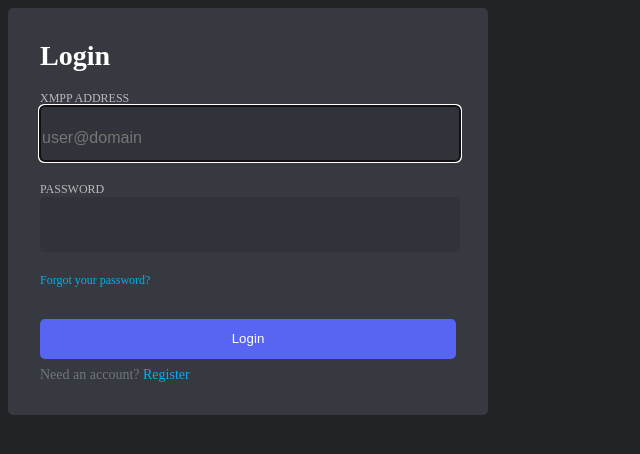
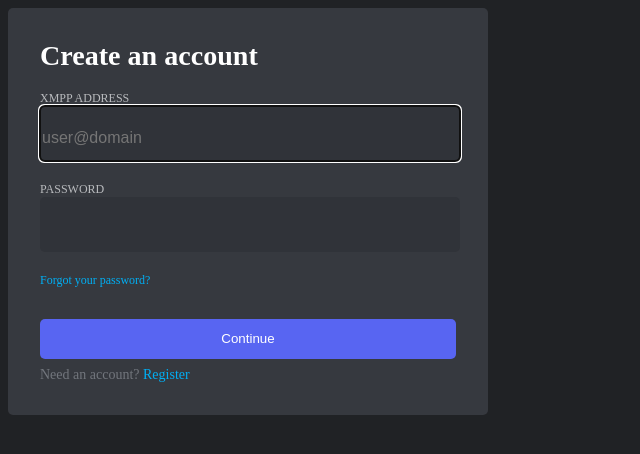
Before and after one commit to Official-NotaNorthKorean/dilate, a plain HTML site: page register/index.html in a window 1280 px wide. Shown: the whole page, without its empty margins (0-640 px from the left). Drawn offline with Linux system fonts and the light colour scheme.

Commit message:
modified:   index.html

```diff
--- a/register/index.html
+++ b/register/index.html
@@ -1,7 +1,7 @@
 <!DOCTYPE html>
 <html>
 	<head>
-		<title>dilate login</title>
+		<title>dilate register</title>
 		<link rel="stylesheet" type="text/css" href="index.css">
 		<link rel="icon" type="image/svg+xml" href="../images/xmpp-logo.svg">
 	</head>
@@ -9,7 +9,7 @@
 		<div class="loginbox">
 			<div class="bigbox">
 				<div class="wel">
-					<h3 sytle="margin-top:0px;margin-bottom:0px;">Login</h3>
+					<h3 sytle="margin-top:0px;margin-bottom:0px;">Create an account</h3>
 				</div>
 				<div class="form">
 					<label for="jid">XMPP ADDRESS</label>
@@ -20,7 +20,7 @@
 						<input id="password" class="form-control" required="" type="password" name="password" autofocus="" placeholder="">
 					<p><a href="" style="color:#00aff4;">Forgot your password?</a></p>
 					</div>
-					<button class="login-button" type="submit">Login</button>
+					<button class="login-button" type="submit">Continue</button>
 					<p style="color:#72767d;font-size:14px;">Need an account? <a href="" style="color:#00aff4;">Register</a></p>
 				</div>
 			</div>
```
